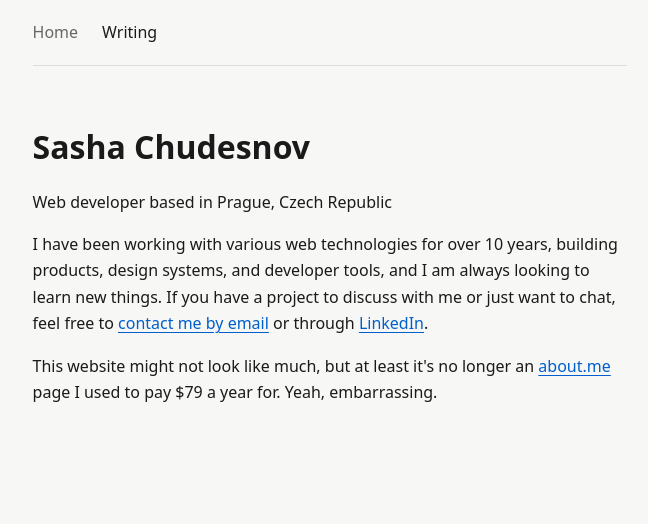
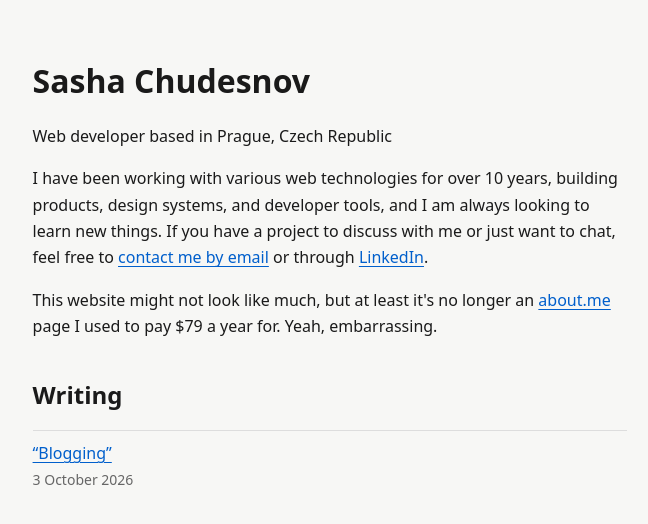
Before and after one commit to Chudesnov/chudesnov.tech, an Eleventy site: page src/index.njk in a window 1280 px wide. Shown: the whole page, without its empty margins (310-958 px from the left). Built offline with nearby package versions, Linux system fonts and the light colour scheme; Eleventy itself is replaced by a stand-in of ours; files that its build step writes are made by us from their sources.

Commit message:
Preview: Publish ““Blogging””

```diff
--- a/src/_data/nav.json
+++ /dev/null
@@ -1,4 +0,0 @@
-[
-  { "label": "Home", "url": "/" },
-  { "label": "Writing", "url": "/writing/" }
-]
--- a/src/_data/site.js
+++ b/src/_data/site.js
@@ -1,4 +1,4 @@
 export default {
-  // Failsafe: the nav shows automatically once there are posts; HIDE_NAV=true turns it off.
+  // Failsafe: the home page lists recent posts once there are any; HIDE_NAV=true turns that off.
   hideNav: process.env.HIDE_NAV === "true",
 };
--- a/src/_includes/base.njk
+++ b/src/_includes/base.njk
@@ -8,15 +8,10 @@
   <link rel="stylesheet" href="/style.css">
 </head>
 <body>
-  {# The nav only links to Writing, so it appears once there's something to read. #}
-  {% if collections.writing.length and not site.hideNav %}
+  {# One level up, set per page with `back: { url, label }`. #}
+  {% if back %}
   <header>
-    <nav>
-      {% for item in nav %}
-        {%- set isCurrent = page.url == item.url or (item.url != "/" and item.url in page.url) %}
-        <a href="{{ item.url }}"{% if isCurrent %} aria-current="page"{% endif %}>{{ item.label }}</a>
-      {% endfor %}
-    </nav>
+    <a class="back" href="{{ back.url }}">← {{ back.label }}</a>
   </header>
   {% endif %}
   <main>
--- /dev/null
+++ b/src/_includes/post-list.njk
@@ -0,0 +1,8 @@
+<ul>
+  {% for post in posts %}
+  <li>
+    <a href="{{ post.url }}">{{ post.data.title }}</a>
+    <time datetime="{{ post.date | htmlDateString }}">{{ post.date | readableDate }}</time>
+  </li>
+  {% endfor %}
+</ul>
--- a/src/_includes/post.njk
+++ b/src/_includes/post.njk
@@ -5,5 +5,4 @@ layout: base.njk
   <h1>{{ title }}</h1>
   <time datetime="{{ date | htmlDateString }}">{{ date | readableDate }}</time>
   {{ content | safe }}
-  <p><a href="/writing/">← Writing</a></p>
 </article>
--- a/src/index.njk
+++ b/src/index.njk
@@ -18,6 +18,17 @@ layout: base.njk
   page I used to pay $79 a year for. Yeah, embarrassing.
 </p>
 
+{% if collections.writing.length and not site.hideNav %}
+<section class="recent" aria-labelledby="recent-writing">
+  <h2 id="recent-writing">Writing</h2>
+  {% set posts = collections.writing.slice(0, 5) %}
+  {% include "post-list.njk" %}
+  {% if collections.writing.length > 5 %}
+  <p><a href="/writing/">All posts</a></p>
+  {% endif %}
+</section>
+{% endif %}
+
 <fieldset class="snow-toggle" hidden>
   <legend>Snow mode</legend>
   <input class="snow-toggle__control" type="radio" name="snow" value="none" id="snowfall-none">
--- a/src/style.css
+++ b/src/style.css
@@ -38,32 +38,29 @@ body > footer {
 }
 
 body > header {
-  padding-block: 1.2rem;
-  border-bottom: 1px solid var(--border);
+  padding-block-start: 1.5rem;
 }
 
-nav {
-  display: flex;
-  gap: 1.5rem;
+.back {
+  color: var(--muted);
+  font-size: 0.875rem;
+  text-decoration: none;
 }
 
-nav a,
-nav [aria-current="page"] {
-  color: var(--fg);
-  text-decoration: none;
-  font-weight: 500;
-}
-
-nav a:hover {
+.back:hover {
   color: var(--link);
-}
-
-nav [aria-current="page"] {
-  color: var(--muted);
 }
 
 main {
   padding-block: 2.5rem;
+}
+
+body > header + main {
+  padding-block-start: 1rem;
+}
+
+.recent {
+  margin-block-start: 2.5rem;
 }
 
 body > footer {
@@ -76,6 +73,11 @@ body > footer {
 h1, h2, h3, h4 {
   text-wrap: balance;
   line-height: 1.25;
+}
+
+/* Long unbroken words (URLs, slugs) wrap instead of widening the page. */
+h1, h2, h3, h4, p, li, a {
+  overflow-wrap: anywhere;
 }
 
 p {
@@ -133,11 +135,11 @@ ul {
   margin: 0;
 }
 
+/* Title above date in every row, so long and short titles line up the same way. */
 ul li {
   display: flex;
-  flex-wrap: wrap;
-  align-items: baseline;
-  gap: 0.5rem 1rem;
+  flex-direction: column;
+  gap: 0.1rem;
   padding-block: 0.6rem;
   border-bottom: 1px solid var(--border);
 }
--- a/src/writing/hello-world.md
+++ b/src/writing/hello-world.md
@@ -5,8 +5,8 @@ cmsId: "2"
 templateEngineOverride: md
 ---
 
-I never really got the habit of writing regularly as an adult. The last time period I consistently and proactively posted through (rather than just reactively liking and retweeting something) was probably 12 years ago on my personal [diary.ru](https://diary.city) blog, which was before I got my first real engineering job — as soon as that happened, 90% of the words I type were now messages to coworkers or JIRA tickets, and I rarely get the impulse (or the attention) to write something outside of that.
+I never really got the habit of writing regularly as an adult. The last time period I consistently and proactively posted through (rather than just reactively liking and retweeting something) was probably 12 years ago on my personal [diary.ru](https://diary.city) blog, which was before I got my first real engineering job — as soon as that happened, suddenly 90% of the words I typed were now messages to coworkers or JIRA tickets, and now I rarely get the impulse (or the attention) to write something outside of that.
 
-This site is an attempt (not the first, likely not the last) to get back into the habit, this time in English (which encapsulates that 90% I mentioned above). I am still *thinking* mostly in my native language, which is Russian, but the idea of producing any long form content in it is probably even scarier now that I’ve effectively left that written language space outside of some remaining group chats and Twitter; the last and only [article](https://habr.com/ru/companies/wrike/articles/668268/) I published 5 years ago was *translated* back into Russian from the original presentation slides, and you can definitely tell.
+This site is an attempt (not the first, likely not the last) to get back into the habit, this time in English (which encapsulates that 90% I mentioned above). I am still *thinking* mostly in my native language, which is Russian, but the idea of producing any long form content in it is probably even scarier now that I’ve effectively left that written language space aside from some remaining group chats and Twitter; the last and only [article](https://habr.com/ru/companies/wrike/articles/668268/) I published 5 years ago was *translated* back into Russian from the original presentation slides, and you can definitely tell.
 
-One caveat: it’s *very unlikely* that my posts are going to be about what I do at work (frontend, accessibility, LLM orchestration). I’m spending enough hours a week on this stuff already. I’m considering a number of topics that are still adjacent to programming, but no promises at this point in time.
+One caveat: it’s *very unlikely* that my posts are going to be about what I do at work (frontend, accessibility, LLM orchestration). I’m spending enough hours a week on this stuff as it is to talk about *solutions*, and I certainly don’t want to participate in the general *discourse*. I’m considering a number of topics that are still adjacent to programming (for example, I started learning OpenGL recently, and there’s plenty of stuff to talk about there), but no promises at this point in time.
--- a/src/writing/index.njk
+++ b/src/writing/index.njk
@@ -1,17 +1,14 @@
 ---
 layout: base.njk
 title: Writing
+back:
+  url: /
+  label: Home
 ---
 <h1>Writing</h1>
 {% if collections.writing.length %}
-<ul>
-  {% for post in collections.writing %}
-  <li>
-    <a href="{{ post.url }}">{{ post.data.title }}</a>
-    <time datetime="{{ post.date | htmlDateString }}">{{ post.date | readableDate }}</time>
-  </li>
-  {% endfor %}
-</ul>
+{% set posts = collections.writing %}
+{% include "post-list.njk" %}
 {% else %}
 <p>No posts yet.</p>
 {% endif %}
--- a/src/writing/writing.json
+++ b/src/writing/writing.json
@@ -1,3 +1,4 @@
 {
-  "layout": "post.njk"
+  "layout": "post.njk",
+  "back": { "url": "/writing/", "label": "Writing" }
 }
```
Also changed, not shown: .agents/memories/architecture.md.
